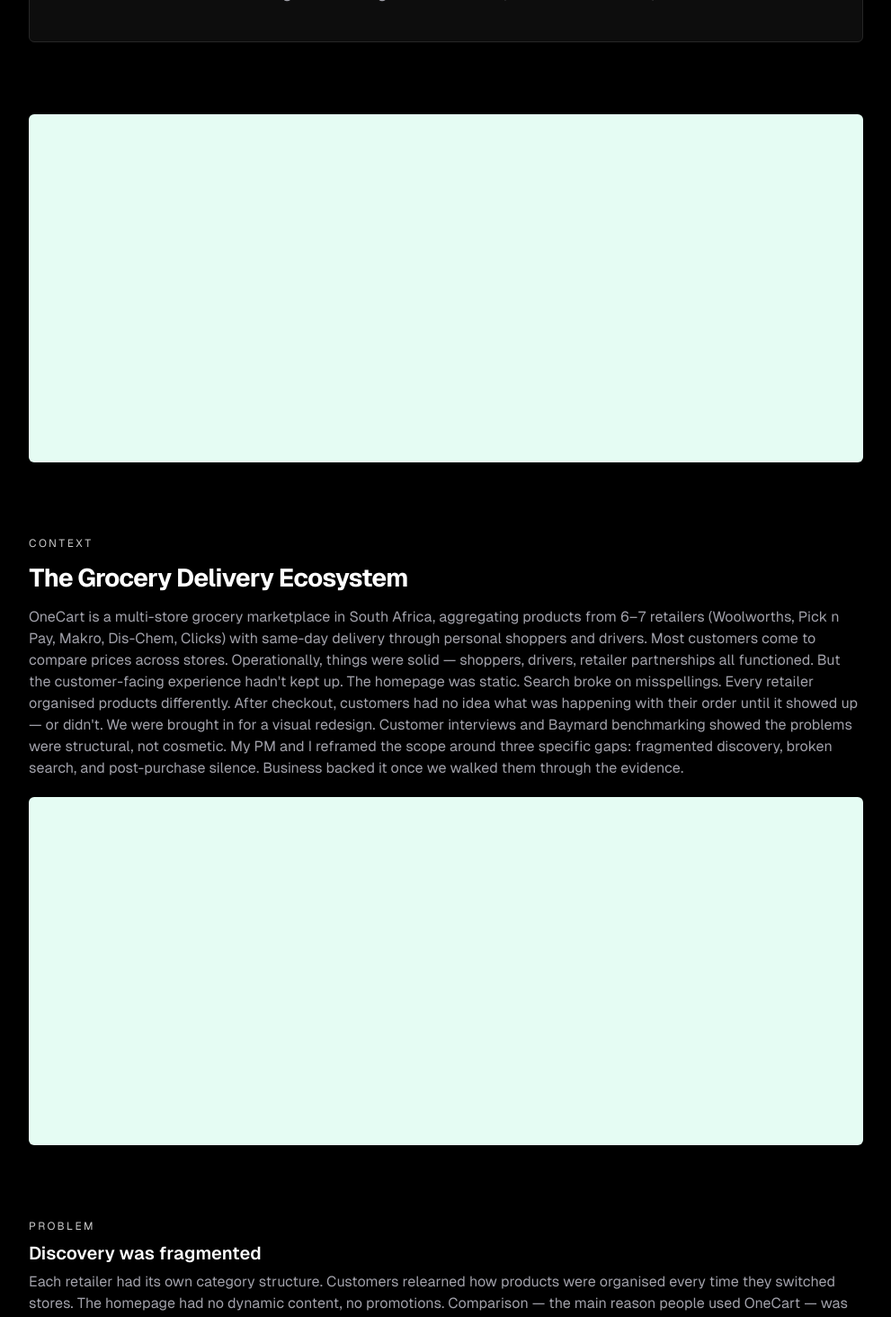
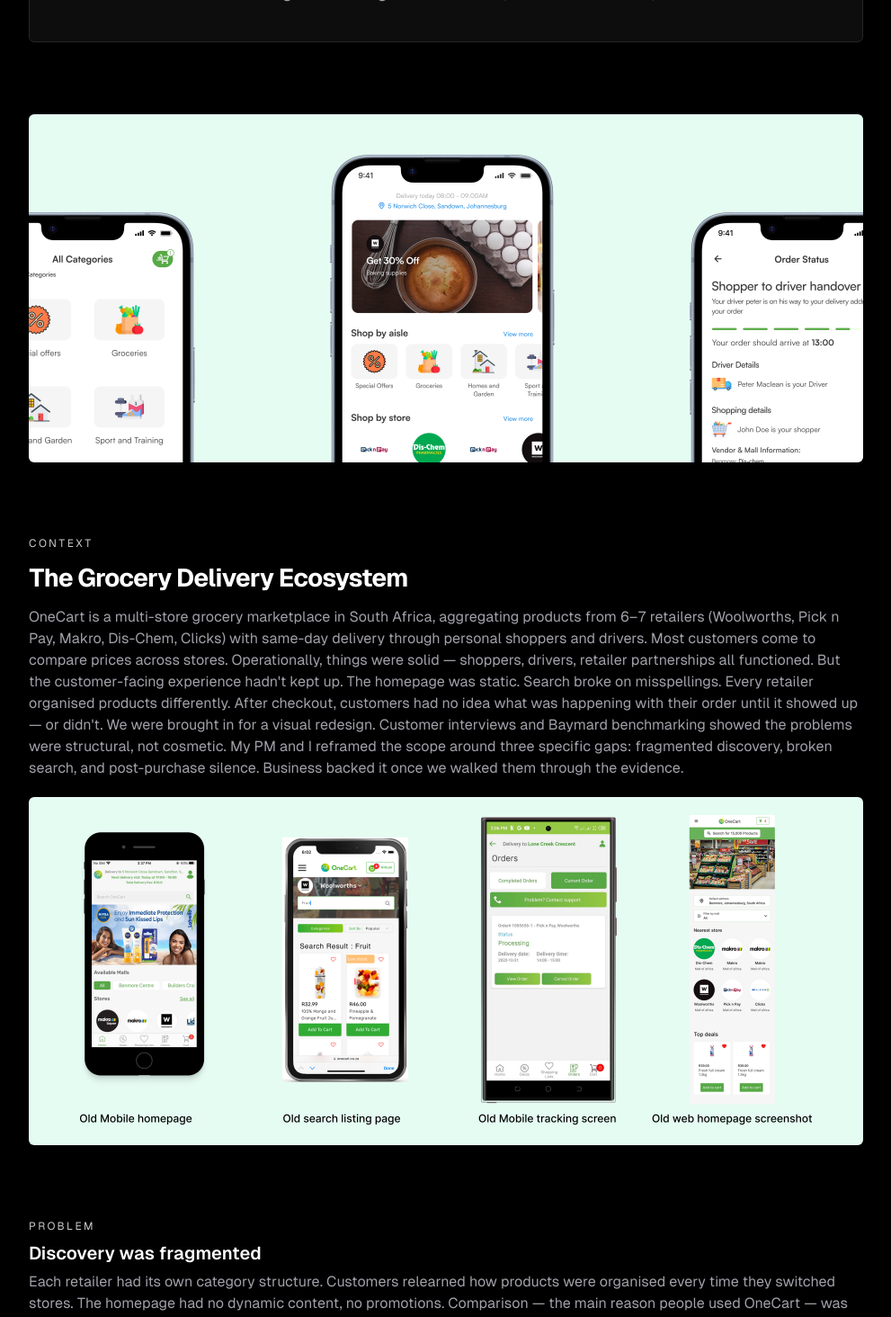
Before and after one commit to anthony-emmauel/portfolio, a Next.js app: page /work/onecart-redesign in a window 1280 px wide. Shown: the part 700-2164 px from the top of the page at 90% size, without its empty margins (144-1135 px from the left). Built offline with nearby package versions, Linux system fonts and the light colour scheme.

Commit message:
added images to the onecart case study

```diff
--- a/src/app/work/onecart-redesign/page.tsx
+++ b/src/app/work/onecart-redesign/page.tsx
@@ -1,4 +1,5 @@
 import Link from "next/link";
+import Image from "next/image";
 import type { Metadata } from "next";
 
 export const metadata: Metadata = {
@@ -53,12 +54,14 @@ function Highlight({ children }: { children: React.ReactNode }) {
   );
 }
 
-function ImagePlaceholder({ height = "387px", className = "" }: { height?: string; className?: string }) {
+function ImagePlaceholder({ height = "387px", className = "", src }: { height?: string; className?: string; src: string }) {
   return (
     <div
-      className={`w-full rounded-[6px] bg-[#E5FCF3] ${className}`}
+      className={`w-full rounded-[6px] overflow-hidden relative ${className}`}
       style={{ height }}
-    />
+    >
+      <Image src={src} alt="" fill className="object-cover" />
+    </div>
   );
 }
 
@@ -119,7 +122,7 @@ export default function OneCartCaseStudy() {
                 Average Returning User Growth (YoY 2023 – 2025)
               </p>
             </div>
-            <ImagePlaceholder />
+            <ImagePlaceholder src="/images/onecart/oc.1.png" />
           </div>
 
           {/* ── Sections ── */}
@@ -149,7 +152,7 @@ export default function OneCartCaseStudy() {
                     the evidence.
                   </Body>
                 </div>
-                <ImagePlaceholder />
+                <ImagePlaceholder src="/images/onecart/oc.2.png" />
               </div>
             </section>
 
@@ -243,7 +246,7 @@ export default function OneCartCaseStudy() {
                       </Body>
                     </div>
                   </div>
-                  <ImagePlaceholder height="366px" />
+                  <ImagePlaceholder src="/images/onecart/oc.3.png" height="366px" />
                 </div>
 
                 {/* Customer interviews */}
@@ -280,7 +283,7 @@ export default function OneCartCaseStudy() {
                       </p>
                     </div>
                   </div>
-                  <ImagePlaceholder height="366px" />
+                  <ImagePlaceholder src="/images/onecart/oc.4.png" height="366px" />
                 </div>
 
                 {/* Strategy */}
@@ -331,8 +334,8 @@ export default function OneCartCaseStudy() {
                   </Body>
                 </div>
                 <div className="flex flex-col gap-4">
-                  <ImagePlaceholder />
-                  <ImagePlaceholder />
+                  <ImagePlaceholder src="/images/onecart/oc.5.png" />
+                  <ImagePlaceholder src="/images/onecart/oc.6.png" />
                 </div>
 
                 <Highlight>
@@ -351,8 +354,8 @@ export default function OneCartCaseStudy() {
                 </Highlight>
 
                 <div className="flex flex-col gap-4">
-                  <ImagePlaceholder />
-                  <ImagePlaceholder />
+                  <ImagePlaceholder src="/images/onecart/oc.7.png" />
+                  <ImagePlaceholder src="/images/onecart/oc.8.png" />
                 </div>
               </div>
             </section>
@@ -387,9 +390,9 @@ export default function OneCartCaseStudy() {
                 </Body>
               </div>
               <div className="flex flex-col gap-4">
-                <ImagePlaceholder />
-                <ImagePlaceholder />
-                <ImagePlaceholder height="366px" />
+                <ImagePlaceholder src="/images/onecart/oc.9.png" />
+                <ImagePlaceholder src="/images/onecart/oc.10.png" />
+                <ImagePlaceholder src="/images/onecart/oc.11.png" height="366px" />
               </div>
 
               <Highlight>
@@ -412,7 +415,7 @@ export default function OneCartCaseStudy() {
                 reviews, and stop coming back.
               </Highlight>
 
-              <ImagePlaceholder />
+              <ImagePlaceholder src="/images/onecart/oc.12.png" />
             </section>
 
             {/* Impact */}
```
